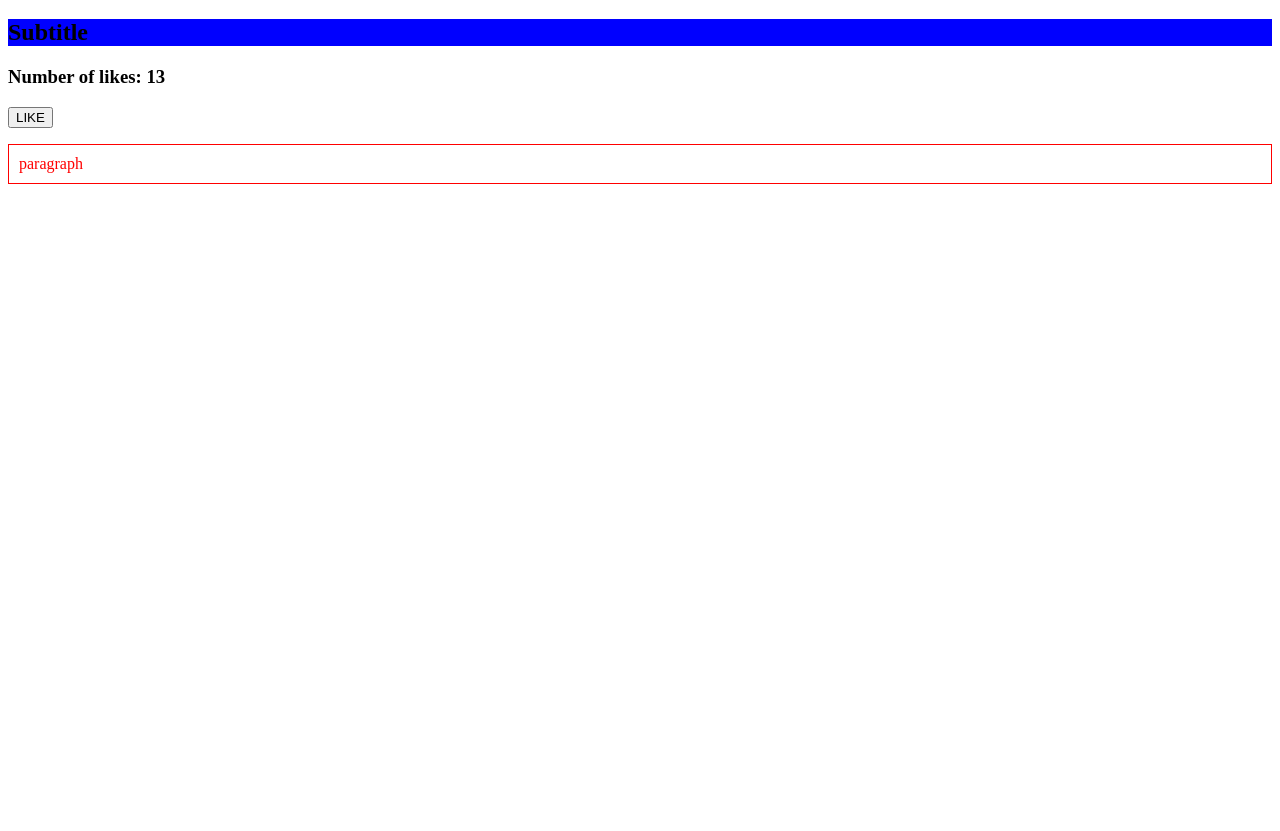
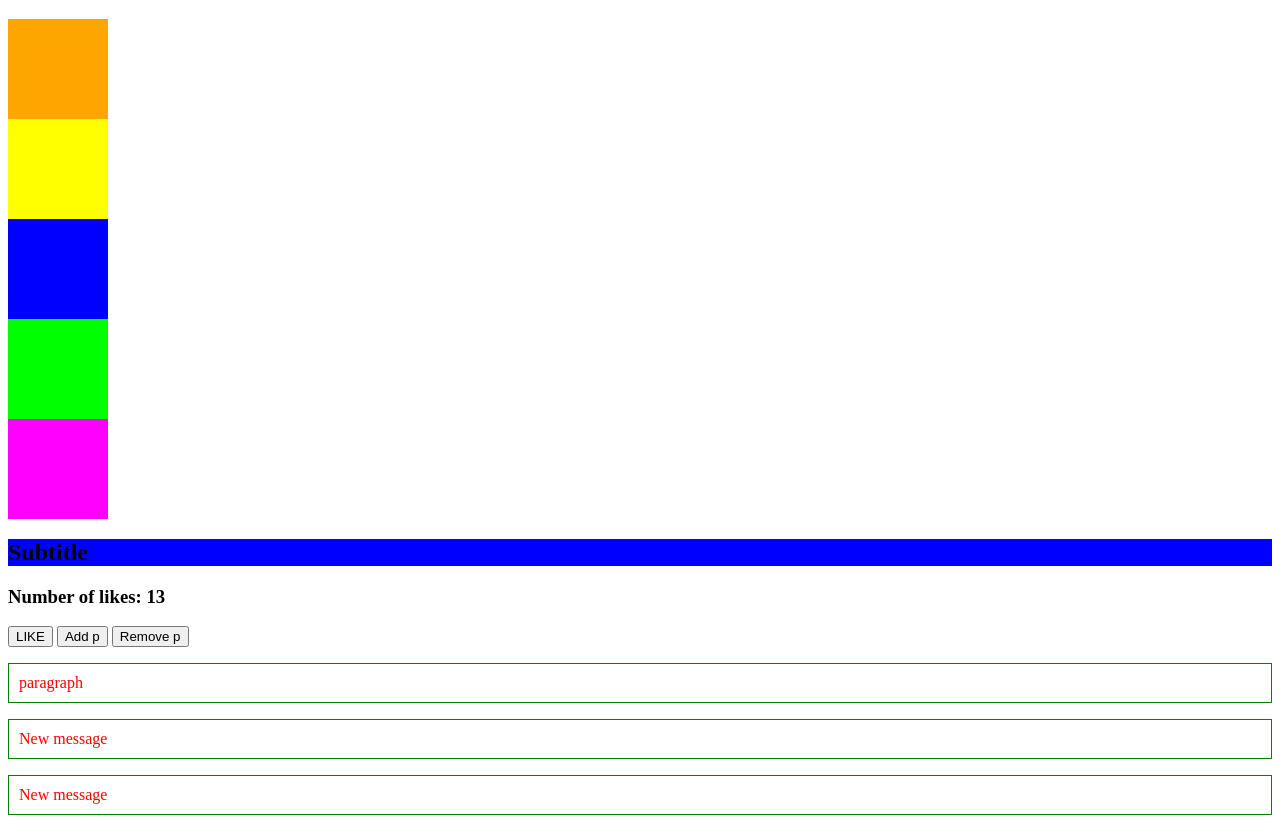
Before and after one commit to okonnert/SAH-JS-EXAMPLES-APRIL-20, a plain HTML site: page index.html in a window 1280 px wide. Shown: the part 61-892 px from the top of the page. Before the commit the page ends 800 px from the top, so only its background shows below. Drawn offline with nearby package versions, Linux system fonts and the light colour scheme.

Commit message:
Forth part examples added.

```diff
--- a/index.html
+++ b/index.html
@@ -8,10 +8,15 @@
 </head>
 <body>
     <h1>JavaScript Material Review Examples</h1>
+    <div id="box-container"></div>
     <h2>Subtitle</h2>
     <h3>Number of likes: <span>13</span></h3>
     <button>LIKE</button>
-    <p>paragraph</p>
+    <button id="add">Add p</button>
+    <button id="remove">Remove p</button>
+    <main>
+        <p>paragraph</p>
+    </main>
     <script src="https://code.jquery.com/jquery-3.5.0.min.js"></script>
     <script src="scripts.js"></script>
 </body>
--- a/scripts.js
+++ b/scripts.js
@@ -1,6 +1,3 @@
-//Second part:
-console.log('Scrip file is loaded.');
-
 //First part:
 //Developer Console
 //Statement
@@ -17,8 +14,64 @@ console.log('Scrip file is loaded.');
 //name
 //etc.
 
+
+//Second part:
+console.log('Scrip file is loaded.');
+
+
 //Third part:
 $('h1').html('This is done by <em>JavaScript</em>!');
 $ ('p').css('border', '1px solid red');
 $('p').css('padding', '10px');
 $('h2').toggleClass('blue');
+
+
+function myFunction() {
+    //number of p is smaller then 5
+    if ($('p').length < 5) {
+        $('main').append('<p>New message</p>');
+    } else {
+        console.log('We reached the maximum paragraph number');
+    }
+    $('p').css('border', '1px solid green');
+    $('p').css('padding', '10px');
+}
+
+myFunction();
+myFunction();
+
+
+$("#add").click(myFunction);
+$("#remove").click(function () {
+    $('p:last-child').remove();
+});
+
+
+//Fouth part:
+//if (condition true/false) {
+//    $(true);
+//} else {
+//    condition is false
+//}
+let colors = ['orange', 'yellow', 'blue', 'lime', 'magenta'];
+
+colors.forEach(function (color) {
+    $('#box-container').append('<div class="box"></div>');
+    $('.box:last-child').css('background', color);
+  });
+
+//$('#box-container').append('<div class="box"></div>);
+//$('.box.last-child').css('background', colors[0]);
+//$('#box-container').append('<div class="box"></div>);
+//$('.box.last-child').css('background', colors[1]);
+//$('#box-container').append('<div class="box"></div>);
+//$('.box.last-child').css('background', colors[2]);
+//$('#box-container').append('<div class="box"></div>);
+//$('.box.last-child').css('background', colors[3]);
+//$('#box-container').append('<div class="box"></div>);
+//$('.box.last-child').css('background', colors[4]);
+
+for (let index = 0; index < 100; index++) {
+    console.log("I'll do my homework every day.");
+
+}
--- a/style.css
+++ b/style.css
@@ -4,3 +4,8 @@ p{
 .blue{
     background: blue;
 }
+
+.box{
+    width: 100px;
+    height: 100px;
+}
```
